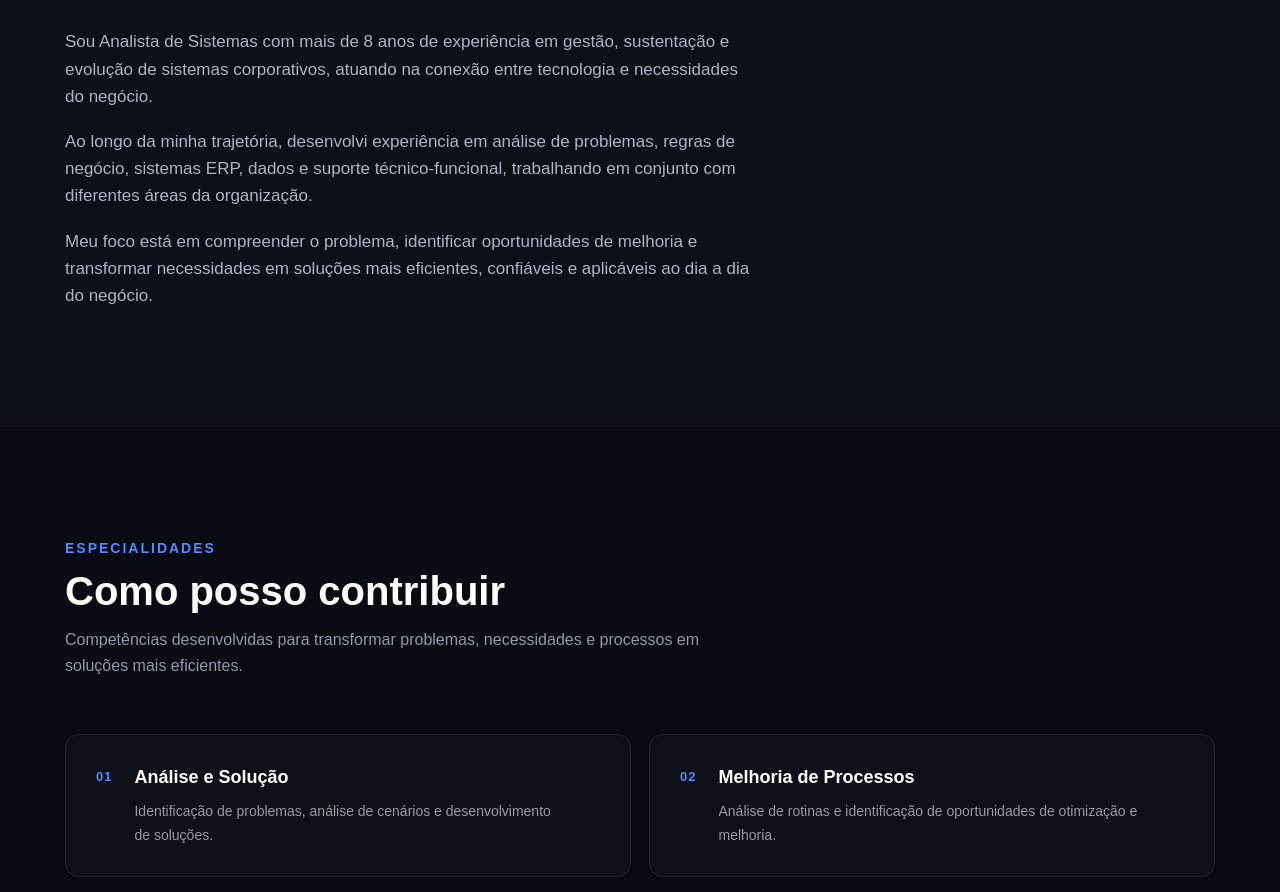
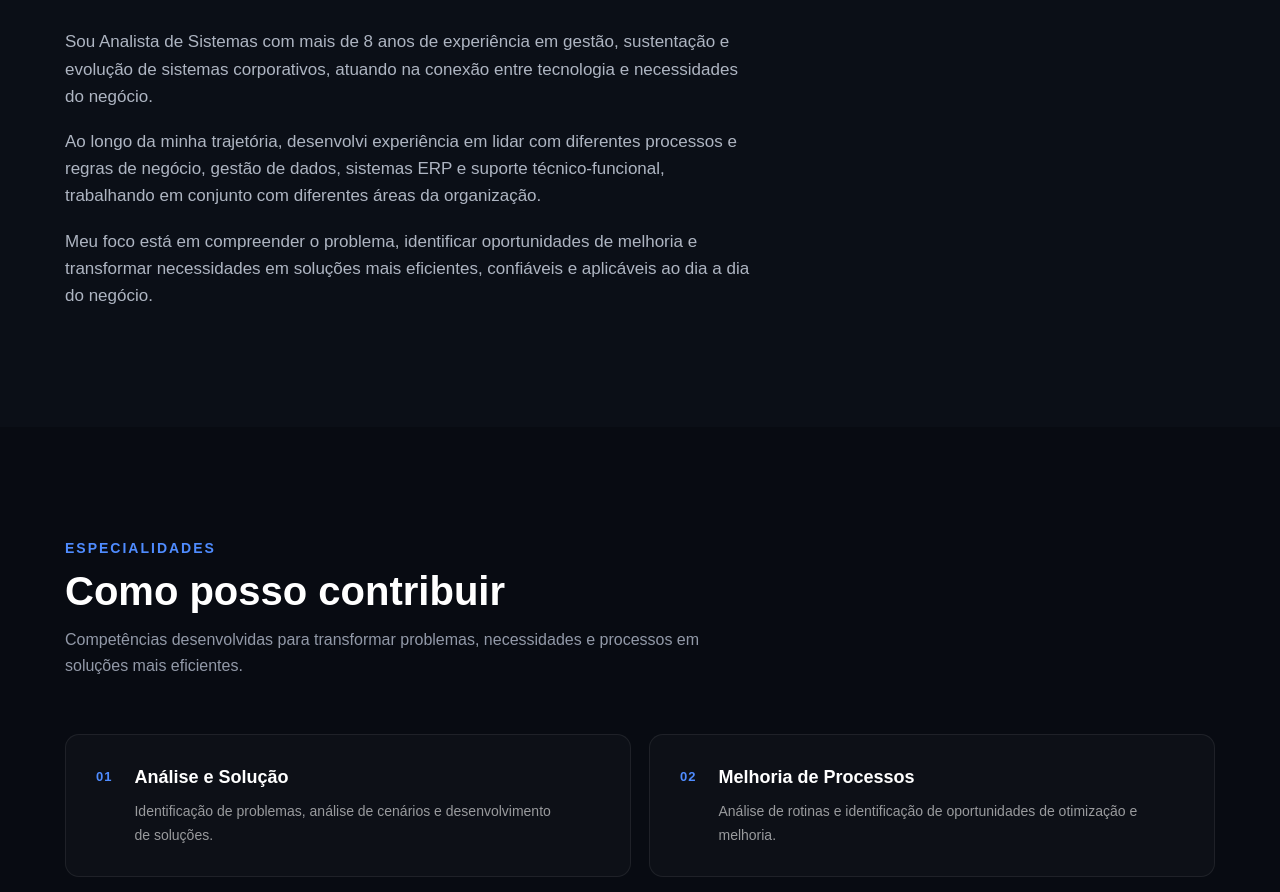
Before and after one commit to ardesouza/aleksandrorodrigues, a plain HTML site: page index.html in a window 1280 px wide. Shown: the part 1000-1892 px from the top of the page. Drawn offline with Linux system fonts and the light colour scheme.

Commit message:
Update index.html

```diff
--- a/index.html
+++ b/index.html
@@ -150,8 +150,8 @@
 
                 <p>
                     Ao longo da minha trajetória, desenvolvi experiência em
-                    análise de problemas, regras de negócio, sistemas ERP,
-                    dados e suporte técnico-funcional, trabalhando em conjunto
+                    lidar com diferentes processos e regras de negócio, gestão
+                    de dados, sistemas ERP e suporte técnico-funcional, trabalhando em conjunto
                     com diferentes áreas da organização.
                 </p>
 
```
